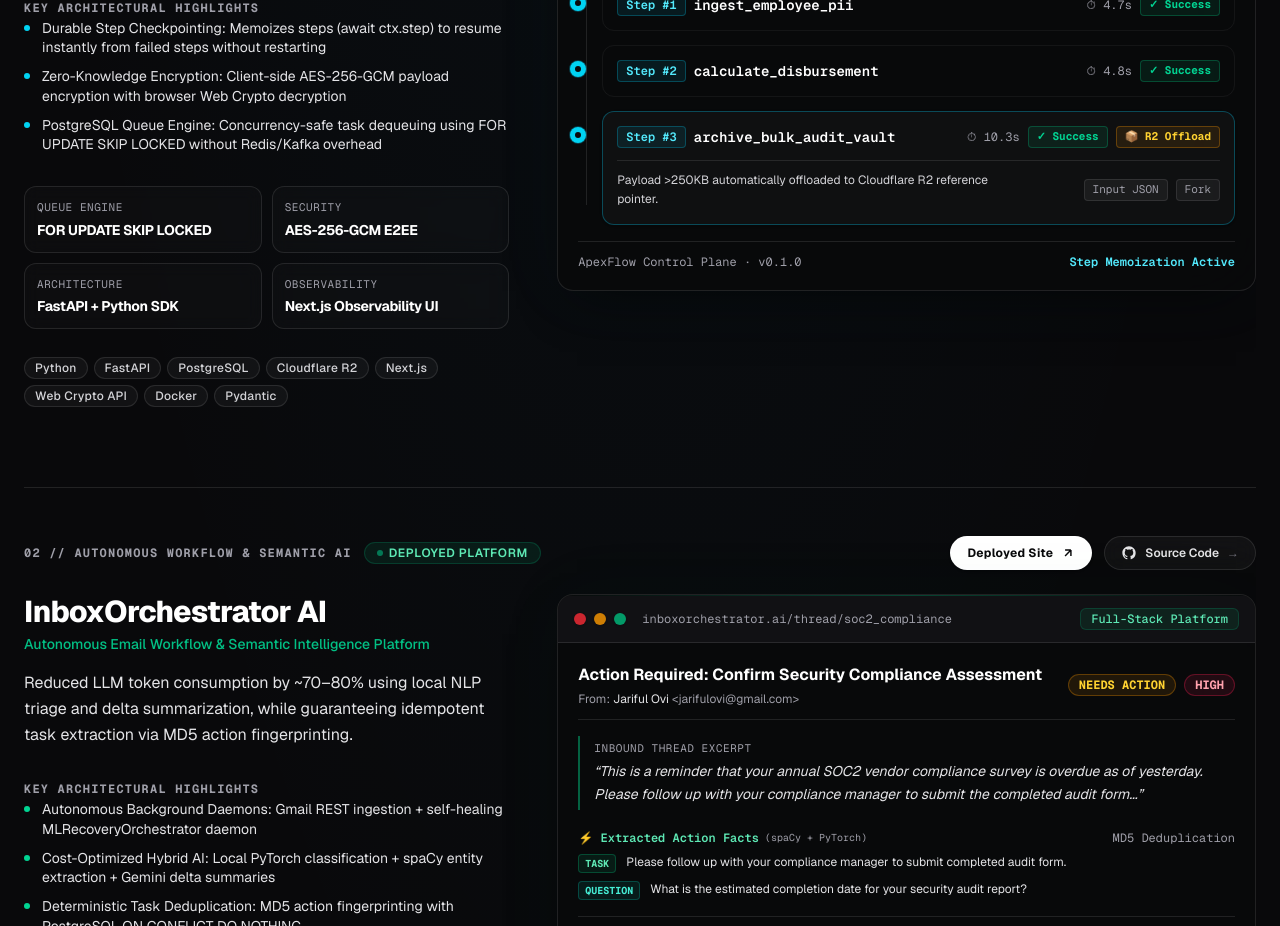
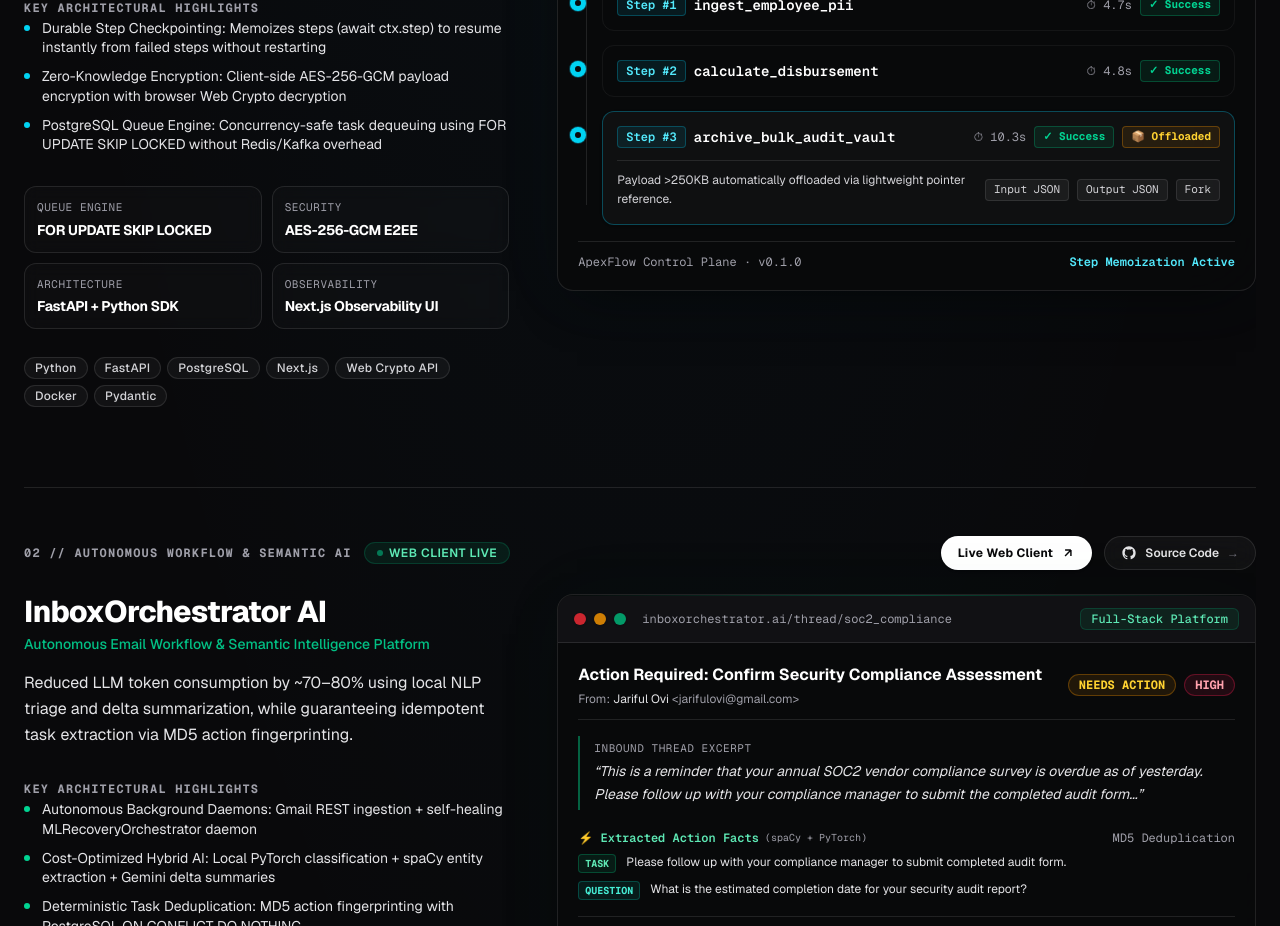
Before and after one commit to jarifulovi/jr-portfolio, a Next.js app: page / in a window 1280 px wide. Shown: the part 4560-5486 px from the top of the page. Built offline with nearby package versions, Linux system fonts and the light colour scheme.

Commit message:
refactor: update project details, status labels, and UI widget text in portfolio data and components

```diff
--- a/src/components/sections/FeaturedProjectSpotlight.tsx
+++ b/src/components/sections/FeaturedProjectSpotlight.tsx
@@ -106,7 +106,7 @@
               rel="noreferrer"
               className="inline-flex items-center gap-2 rounded-full border border-white/20 bg-white px-4 py-2 text-xs font-bold tracking-wide text-zinc-950 shadow-sm transition-all duration-200 hover:bg-zinc-200 active:scale-95"
             >
-              <span>Deployed Site</span>
+              <span>{project.status === "Web Client Live" ? "Live Web Client" : "Deployed Site"}</span>
               <svg className="h-3.5 w-3.5" viewBox="0 0 24 24" fill="none" stroke="currentColor" strokeWidth="2.5">
                 <path d="M7 17L17 7M17 7H7M17 7V17" />
               </svg>
--- a/src/components/sections/ProjectShowcaseWidgets.tsx
+++ b/src/components/sections/ProjectShowcaseWidgets.tsx
@@ -49,7 +49,7 @@
       attempts: "1/3",
       status: "Success",
       payloadOffloaded: true,
-      detail: "Payload >250KB automatically offloaded to Cloudflare R2 reference pointer.",
+      detail: "Payload >250KB automatically offloaded via lightweight pointer reference.",
     },
   ];
 
@@ -209,7 +209,7 @@
                       </span>
                       {step.payloadOffloaded && (
                         <span className="rounded border border-amber-500/30 bg-amber-500/10 px-2 py-0.5 text-[11px] font-bold text-amber-300">
-                          📦 R2 Offload
+                          📦 Offloaded
                         </span>
                       )}
                     </div>
@@ -221,10 +221,13 @@
                         {step.detail}
                       </p>
                       <div className="flex items-center gap-2 shrink-0 font-mono text-[11px]">
-                        <span className="rounded border border-white/10 bg-white/5 px-2 py-0.5 text-zinc-400">
+                        <span className="rounded border border-white/10 bg-white/5 px-2 py-0.5 text-zinc-300">
                           Input JSON
                         </span>
-                        <span className="rounded border border-white/10 bg-white/5 px-2 py-0.5 text-zinc-400">
+                        <span className="rounded border border-white/10 bg-white/5 px-2 py-0.5 text-zinc-300">
+                          Output JSON
+                        </span>
+                        <span className="rounded border border-white/10 bg-white/5 px-2 py-0.5 text-zinc-300">
                           Fork
                         </span>
                       </div>
--- a/src/data/projects.json
+++ b/src/data/projects.json
@@ -9,7 +9,7 @@
       "Durable Step Checkpointing: Memoizes steps (await ctx.step) to resume instantly from failed steps without restarting",
       "Zero-Knowledge Encryption: Client-side AES-256-GCM payload encryption with browser Web Crypto decryption",
       "PostgreSQL Queue Engine: Concurrency-safe task dequeuing using FOR UPDATE SKIP LOCKED without Redis/Kafka overhead",
-      "Transparent Payload Offload: Payloads >250KB offloaded to Cloudflare R2 / S3 via lightweight pointer references",
+      "Transparent Payload Offload: Large step payloads (>250KB) automatically offloaded via lightweight pointer references",
       "Loop-Safe Execution: Scoped to (step_name, step_order) guaranteeing safe step memoization inside loops",
       "Next.js Observability Dashboard: Full execution timelines, error tracebacks, and live worker status"
     ],
@@ -40,7 +40,6 @@
       "Python",
       "FastAPI",
       "PostgreSQL",
-      "Cloudflare R2",
       "Next.js",
       "Web Crypto API",
       "Docker",
@@ -109,7 +108,7 @@
     ],
     "repoUrl": "https://github.com/jarifulovi/inbox-orchestrator-ai",
     "liveUrl": "https://inbox-orchestrator-frontend.vercel.app/",
-    "status": "Deployed Platform",
+    "status": "Web Client Live",
     "year": "2026",
     "period": "2026",
     "featured": true,
@@ -122,7 +121,7 @@
     "summary": "Operational backend engineered for reliable inventory tracking, bulk order pipelines, and multi-tier user permissions.",
     "features": [
       "Granular role-based access control (RBAC)",
-      "High-throughput Redis-backed session management",
+      "Redis-backed session management & caching",
       "Raw SQL performance tuning for complex inventory aggregates",
       "Comprehensive Jest test suites covering critical API endpoints"
     ],
```
